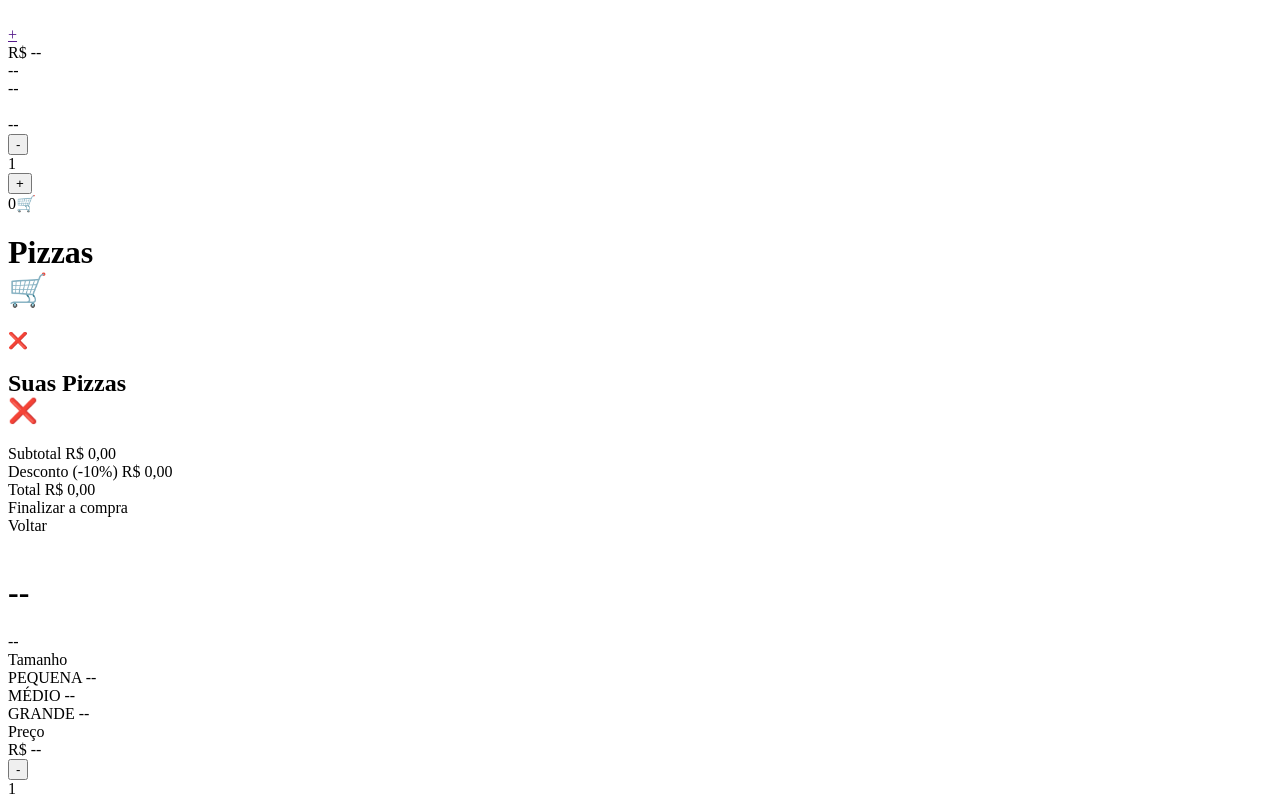
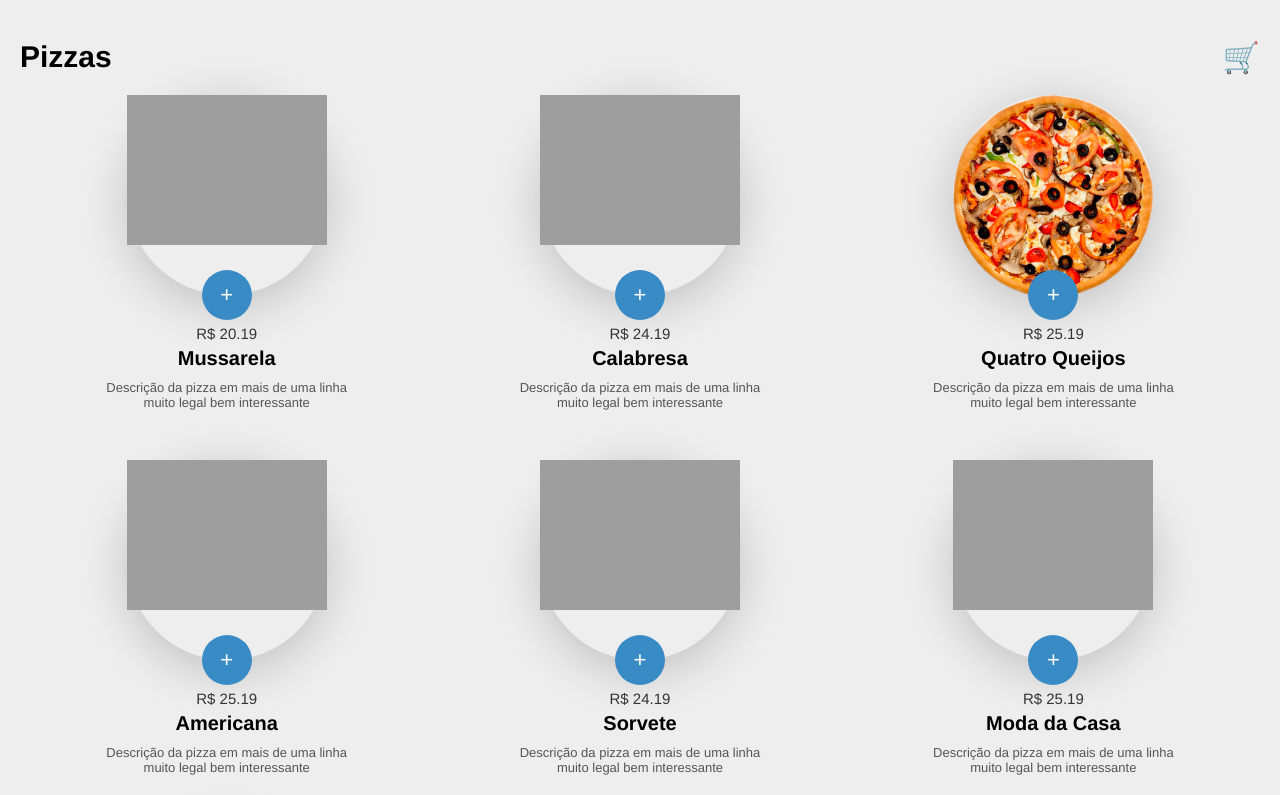
Before and after one commit to jorgecoutinhobr/pizzaria_js, a plain HTML site: page index.html in a window 1280 px wide. Shown: the top 795 px of the page. Drawn offline with Linux system fonts and the light colour scheme; the site is published under a folder, as on GitHub Pages, so addresses that start at the root find nothing; a web font is replaced by a local one.

Commit message:
Update index.html

```diff
--- a/index.html
+++ b/index.html
@@ -3,7 +3,7 @@
 <head>
     <meta charset="utf-8" />
     <title> PIZZA JS TESTE</title>
-    <link rel="stylesheet" href="/style/style.css" />
+    <link rel="stylesheet" href="./style/style.css" />
     <meta name="viewport" content="width=device-width, initial-scale=1.0">
     <link rel="icon" type="image/png" href="./images/pizzaIcon.png"/>
     <link href="https://fonts.googleapis.com/css?family=Hepta+Slab:400,700|Lato:400,700&display=swap" rel="stylesheet">
@@ -92,8 +92,8 @@
         </div>
     </div>
 
-    <script type="text/javascript" src="/script/pizzas.js"></script>
-    <script type="text/javascript" src="/script/script.js"></script>
+    <script type="text/javascript" src="./script/pizzas.js"></script>
+    <script type="text/javascript" src="./script/script.js"></script>
 </body>
 </html>
 
```
